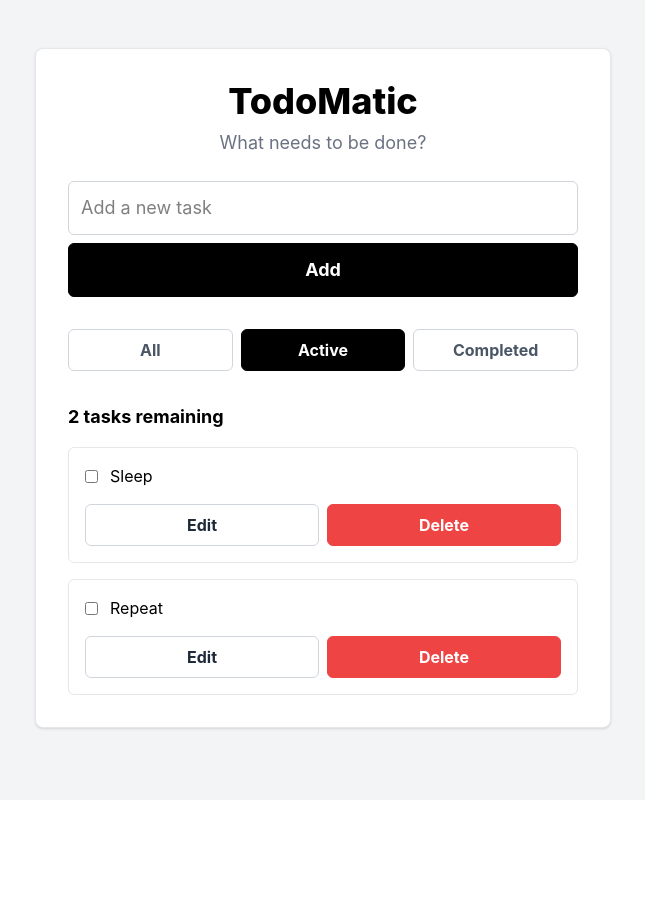
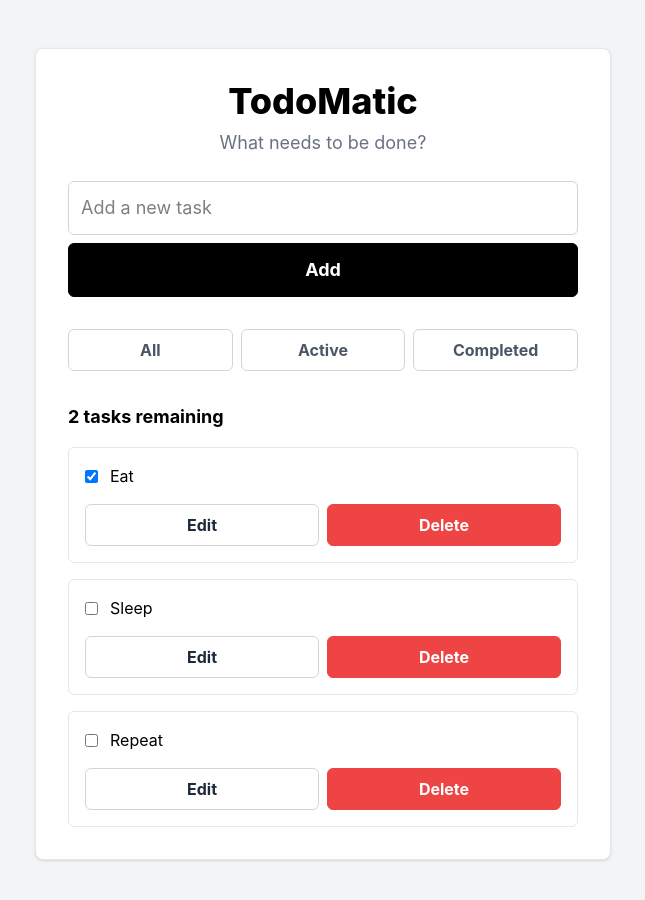
Before and after one commit to Leets-Official/7th-FE-Zero100, a React (Vite) app: page / in a window 1280 px wide. Shown: the top 900 px of the page, without its empty margins (317-962 px from the left). Before the commit the page ends 800 px from the top, so only its background shows below. Built offline with nearby package versions, Linux system fonts and the light colour scheme.

Commit message:
3주차 과제

```diff
--- a/src/App.jsx
+++ b/src/App.jsx
@@ -36,8 +36,8 @@ function App() {
 
   const currentPath = location.pathname;
   const filteredTodos = todos.filter((todo) => {
+    if (currentPath === '/active') return !todo.completed;
     if (currentPath === '/completed') return todo.completed;
-    if (currentPath === '/') return !todo.completed;
     return true;
   });
 
@@ -75,6 +75,7 @@ function App() {
         <Routes>
           <Route path="/" element={todoListUI} />
           <Route path="/all" element={todoListUI} />
+          <Route path="/active" element={todoListUI} />
           <Route path="/completed" element={todoListUI} />
         </Routes>
 
--- a/src/components/Button.jsx
+++ b/src/components/Button.jsx
@@ -10,12 +10,11 @@ const Button = ({ label, onClick, isActive }) => {
   } else if (label === 'Edit' || label === 'Cancel') {
     style += "flex-1 bg-white border border-gray-300 text-gray-800 py-2 rounded-md hover:bg-gray-50";
   } else if (label === 'All' || label === 'Active' || label === 'Completed') {
-    // 선택되는 라벨 배경을 검은색으로 변경
-    style += `flex-1 py-2 rounded-md border ${
-      isActive
+
+    style += `flex-1 py-2 rounded-md border ${isActive
         ? 'bg-black text-white border-black'
         : 'bg-white text-gray-600 border-gray-300 hover:bg-gray-50'
-    }`;
+      }`;
   }
 
   return (
--- a/src/features/FilterButtons.jsx
+++ b/src/features/FilterButtons.jsx
@@ -4,7 +4,7 @@ const FilterButtons = ({ currentPath, navigate }) => {
   return (
     <div className="flex gap-2 mb-8">
       <Button label="All" isActive={currentPath === '/all'} onClick={() => navigate('/all')} />
-      <Button label="Active" isActive={currentPath === '/'} onClick={() => navigate('/')} />
+      <Button label="Active" isActive={currentPath === '/active'} onClick={() => navigate('/active')} />
       <Button label="Completed" isActive={currentPath === '/completed'} onClick={() => navigate('/completed')} />
     </div>
   );
```
